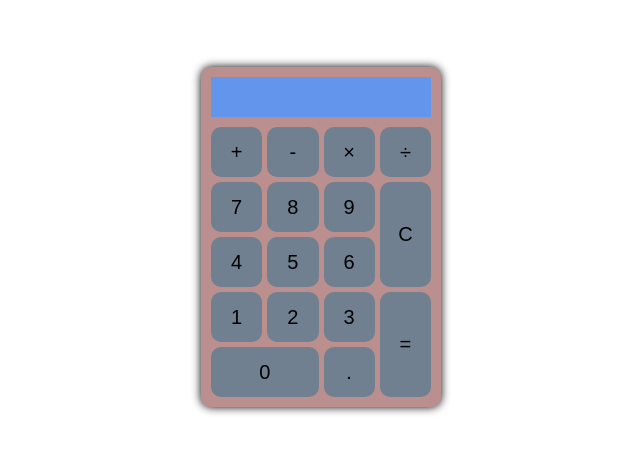
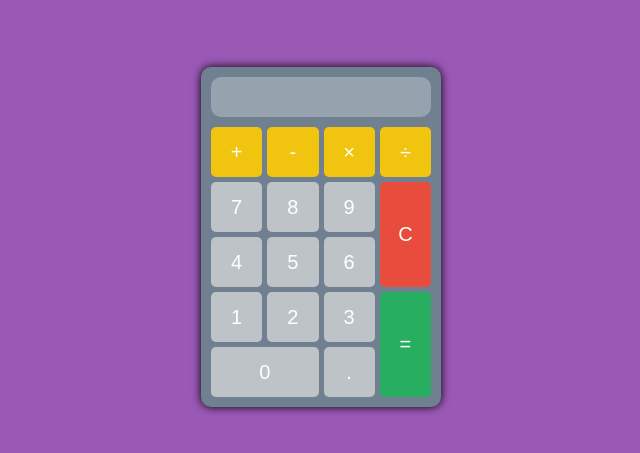
Before and after one commit to ShyamanthaPerera/internet-technologies-assignments-10, a plain HTML site: page index.html in a window 1280 px wide. Shown: the part 163-616 px from the top of the page, without its empty margins (319-959 px from the left). Drawn offline with Linux system fonts and the light colour scheme.

Commit message:
UI retouched

```diff
--- a/index.html
+++ b/index.html
@@ -11,10 +11,10 @@
     <input type="text" id="result" disabled>
   </div>
   <div class="buttons">
-    <button onclick="insertValue('+')">+</button>
-    <button onclick="insertValue('-')">-</button>
-    <button onclick="insertValue('*')">×</button>
-    <button onclick="insertValue('/')">÷</button>
+    <button class="button-operators" onclick="insertValue('+')">+</button>
+    <button class="button-operators" onclick="insertValue('-')">-</button>
+    <button class="button-operators" onclick="insertValue('*')">×</button>
+    <button class="button-operators" onclick="insertValue('/')">÷</button>
     <button onclick="insertValue('7')">7</button>
     <button onclick="insertValue('8')">8</button>
     <button onclick="insertValue('9')">9</button>
--- a/style.css
+++ b/style.css
@@ -9,12 +9,13 @@ body{
     height: 100vh;
     display: grid;
     place-items: center;
+    background-color: #9b59b6;
 }
 
 .calculator{
     margin: auto;
     padding: 10px;
-    background-color: rosybrown;
+    background-color: slategray;
     border-radius: 10px;
     box-shadow: 0px 0px 10px black;
     width: 240px;
@@ -22,17 +23,17 @@ body{
 
 .display{
     margin-bottom: 10px;
-    border-radius: 10%;
 }
 
 input[type="text"]{
     width: 100%;
     height: 40px;
-    font-size: 20px;
+    font-size: 30px;
+    font-weight: bold;
     text-align: right;
     padding-right: 5px;
     border: none;
-    background-color: cornflowerblue;
+    border-radius: 10px;
 }
 
 .buttons{
@@ -44,31 +45,36 @@ input[type="text"]{
 button{
     height: 50px;
     font-size: 20px;
-    background-color: slategray;
+    background-color: #bdc3c7;
     border: none;
     cursor: pointer;
-    border-radius: 10px;
+    border-radius: 5px;
+    color: white;
 }
 
 button:hover{
     filter: brightness(120%);
 }
 
+.button-operators{
+    background-color: #f1c40f;
+}
+
 .button-C{
     height: 105px;
-    background-color: slategray;
     grid-column: 4/5;
     grid-row: 2/4;
+    background-color: #e74c3c;
 }
 
 .button-equal{
     height: 105px;
-    background-color: slategray;
+    background-color: #27ae60;
     grid-column: 4/5;
     grid-row: 4/6;
 }
 
 .button-0{
-    background-color: slategray;
+    background-color: #bdc3c7;
     grid-column: 1/3;
 }
```
